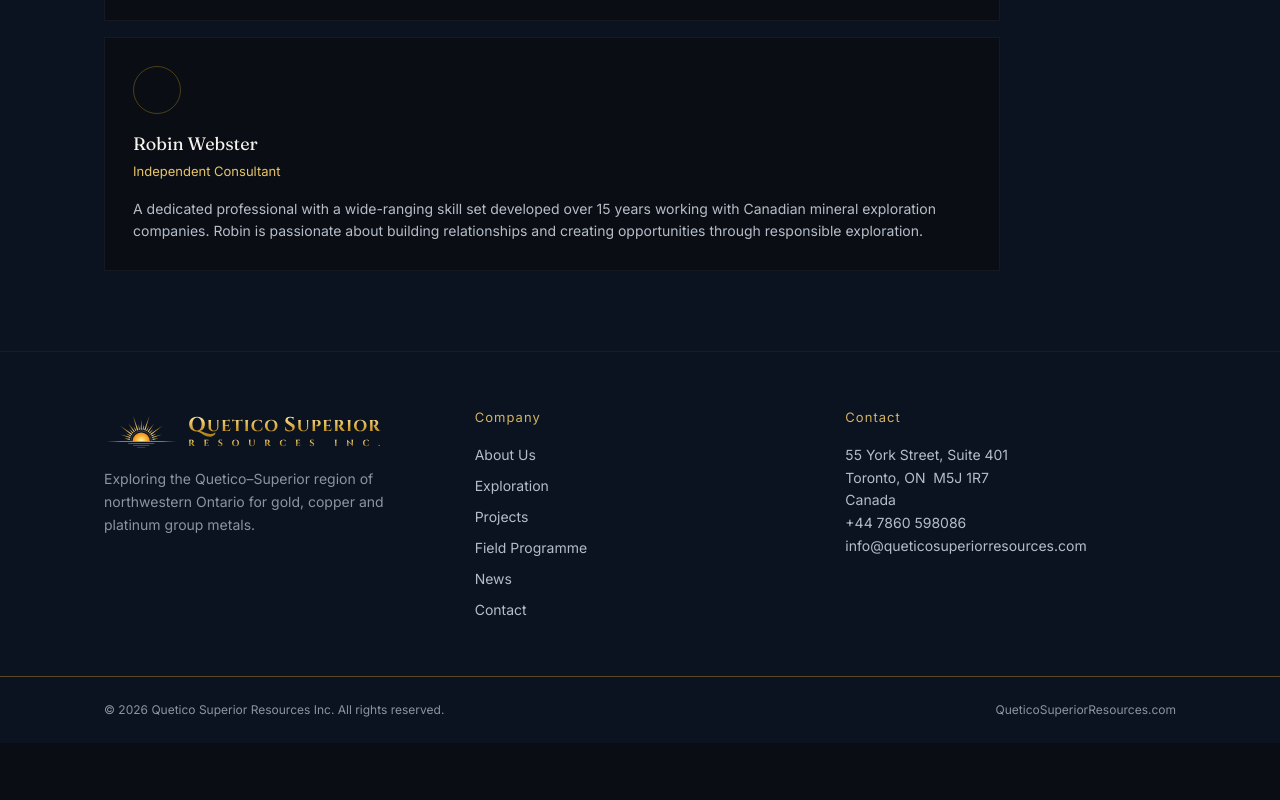
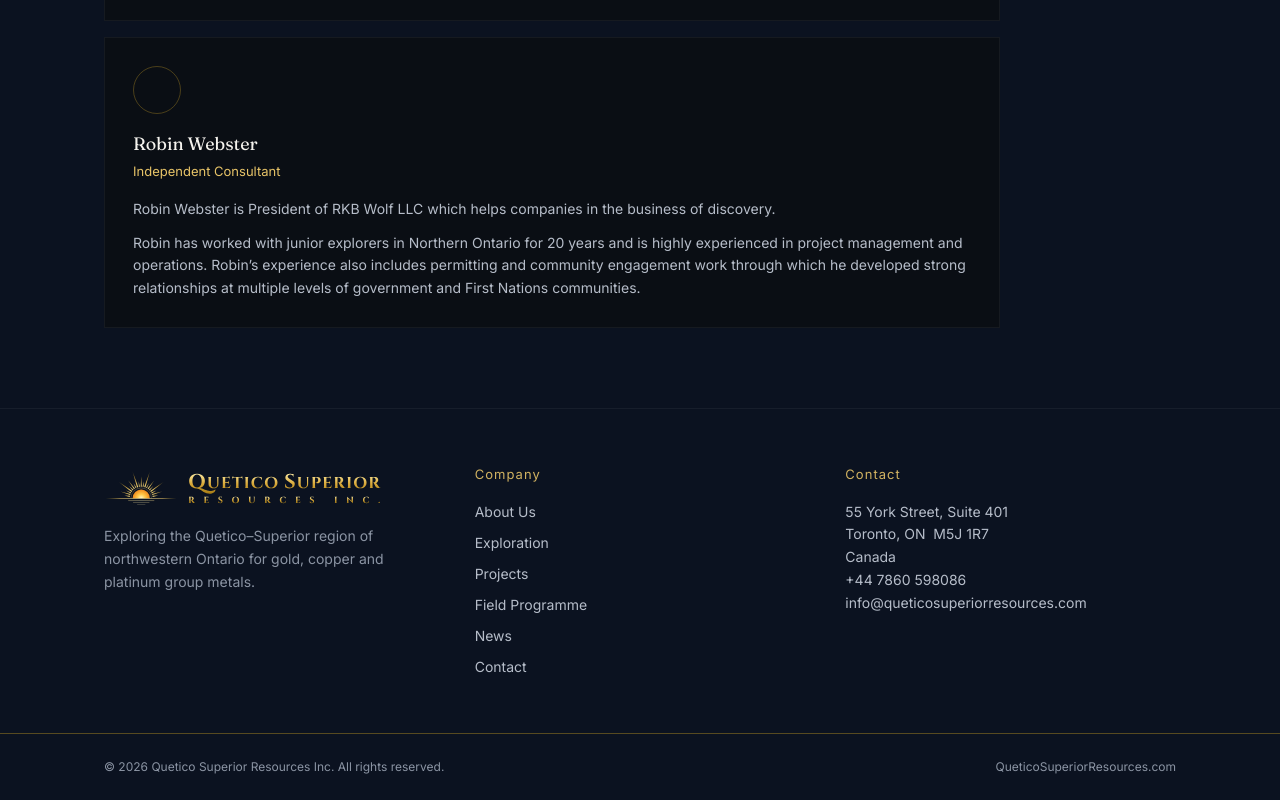
Before and after one commit to sadafmashorihyd-cmd/quetico-superior-resources, a Next.js app: page /about in a window 1280 px wide. Shown: the part 3179-3979 px from the top of the page. Before the commit the page ends 3922 px from the top, so only its background shows below. Built offline with nearby package versions, Linux system fonts and the light colour scheme.

Commit message:
Update Robin Webster bio

```diff
--- a/app/about/page.tsx
+++ b/app/about/page.tsx
@@ -71,15 +71,19 @@ export default function AboutPage() {
           <h2 className="font-display text-3xl md:text-4xl max-w-xl leading-snug">
             Led from the field, by someone who knows the ground.
           </h2>
+
           <div className="mt-8 max-w-4xl">
             <div className="border border-white/5 bg-ink p-6 md:p-7">
               <div className="h-12 w-12 rounded-full border border-gold-dim/50" />
+
               <p className="mt-4 font-display text-lg text-paper">
                 Ayub Bodi
               </p>
+
               <p className="mt-1 text-[13px] text-gold-light">
                 Founder
               </p>
+
               <div className="mt-4 space-y-3 text-[14px] leading-[1.6] text-slate-light">
                 <p>
                   Ayub Bodi is an entrepreneur and mining executive with a
@@ -109,12 +113,15 @@ export default function AboutPage() {
 
             <div className="mt-4 border border-white/5 bg-ink p-6 md:p-7">
               <div className="h-12 w-12 rounded-full border border-gold-dim/50" />
+
               <p className="mt-4 font-display text-lg text-paper">
                 Ikram (Ike) Osmani, M.Sc., P.Geo.
               </p>
+
               <p className="mt-1 text-[13px] text-gold-light">
                 Independent Technical Consultant
               </p>
+
               <div className="mt-4 space-y-3 text-[14px] leading-[1.6] text-slate-light">
                 <p>
                   Mr. Osmani is a professional geologist with more than 40
@@ -184,13 +191,16 @@ export default function AboutPage() {
 
             <div className="mt-4 border border-white/5 bg-ink p-6 md:p-7">
               <div className="h-12 w-12 rounded-full border border-gold-dim/50" />
+
               <p className="mt-4 font-display text-lg text-paper">
                 Wasif Mahmood
               </p>
+
               <p className="mt-1 text-[13px] text-gold-light">
                 International Lawyer | Legal, Regulatory &amp; Commercial
                 Adviser
               </p>
+
               <div className="mt-4 space-y-3 text-[14px] leading-[1.6] text-slate-light">
                 <p>
                   Wasif Mahmood is an internationally experienced UK-qualified
@@ -235,19 +245,28 @@ export default function AboutPage() {
 
             <div className="mt-4 border border-white/5 bg-ink p-6 md:p-7">
               <div className="h-12 w-12 rounded-full border border-gold-dim/50" />
+
               <p className="mt-4 font-display text-lg text-paper">
                 Robin Webster
               </p>
+
               <p className="mt-1 text-[13px] text-gold-light">
                 Independent Consultant
               </p>
+
               <div className="mt-4 space-y-3 text-[14px] leading-[1.6] text-slate-light">
                 <p>
-                  A dedicated professional with a wide-ranging skill set
-                  developed over 15 years working with Canadian mineral
-                  exploration companies. Robin is passionate about building
-                  relationships and creating opportunities through responsible
-                  exploration.
+                  Robin Webster is President of RKB Wolf LLC which helps
+                  companies in the business of discovery.
+                </p>
+
+                <p>
+                  Robin has worked with junior explorers in Northern Ontario
+                  for 20 years and is highly experienced in project management
+                  and operations. Robin&rsquo;s experience also includes
+                  permitting and community engagement work through which he
+                  developed strong relationships at multiple levels of
+                  government and First Nations communities.
                 </p>
               </div>
             </div>
```
